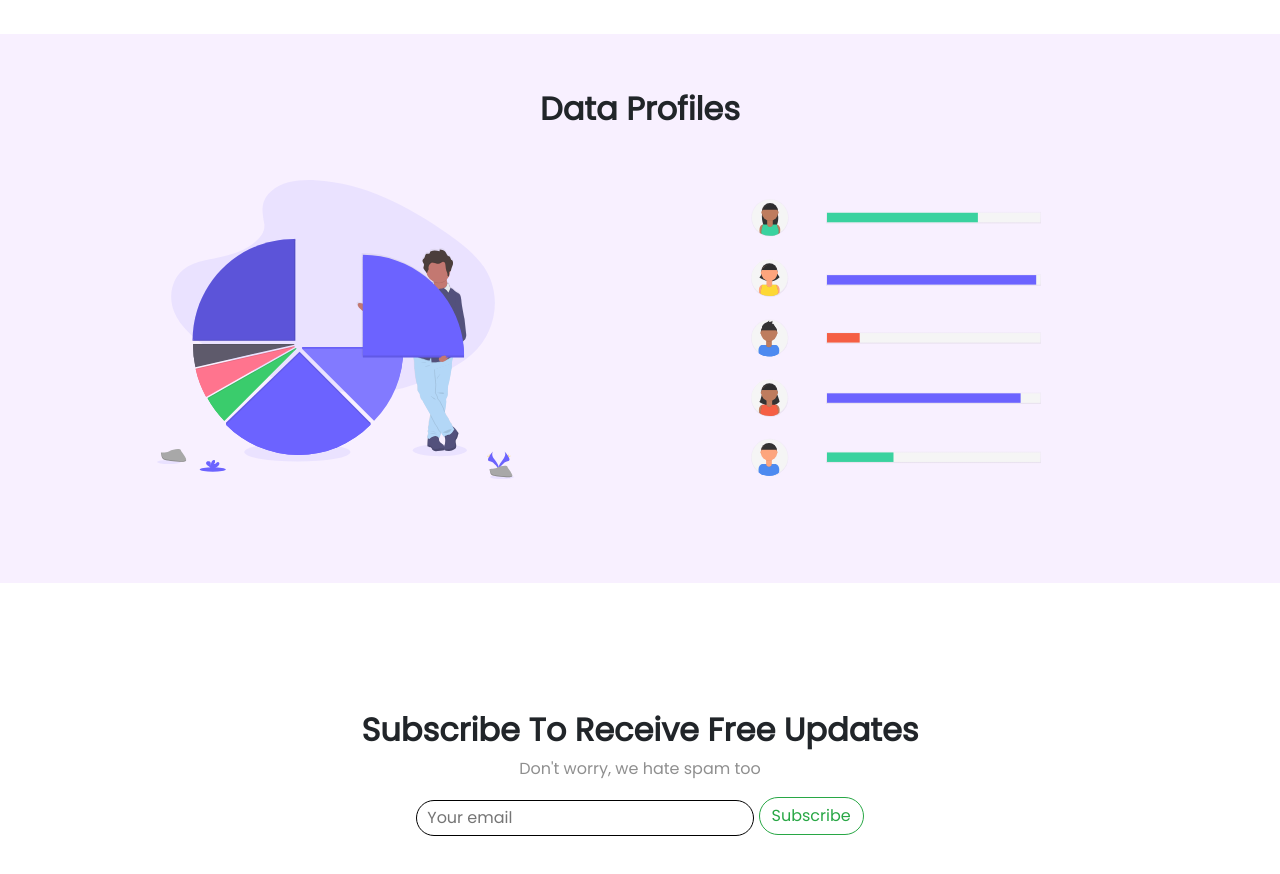
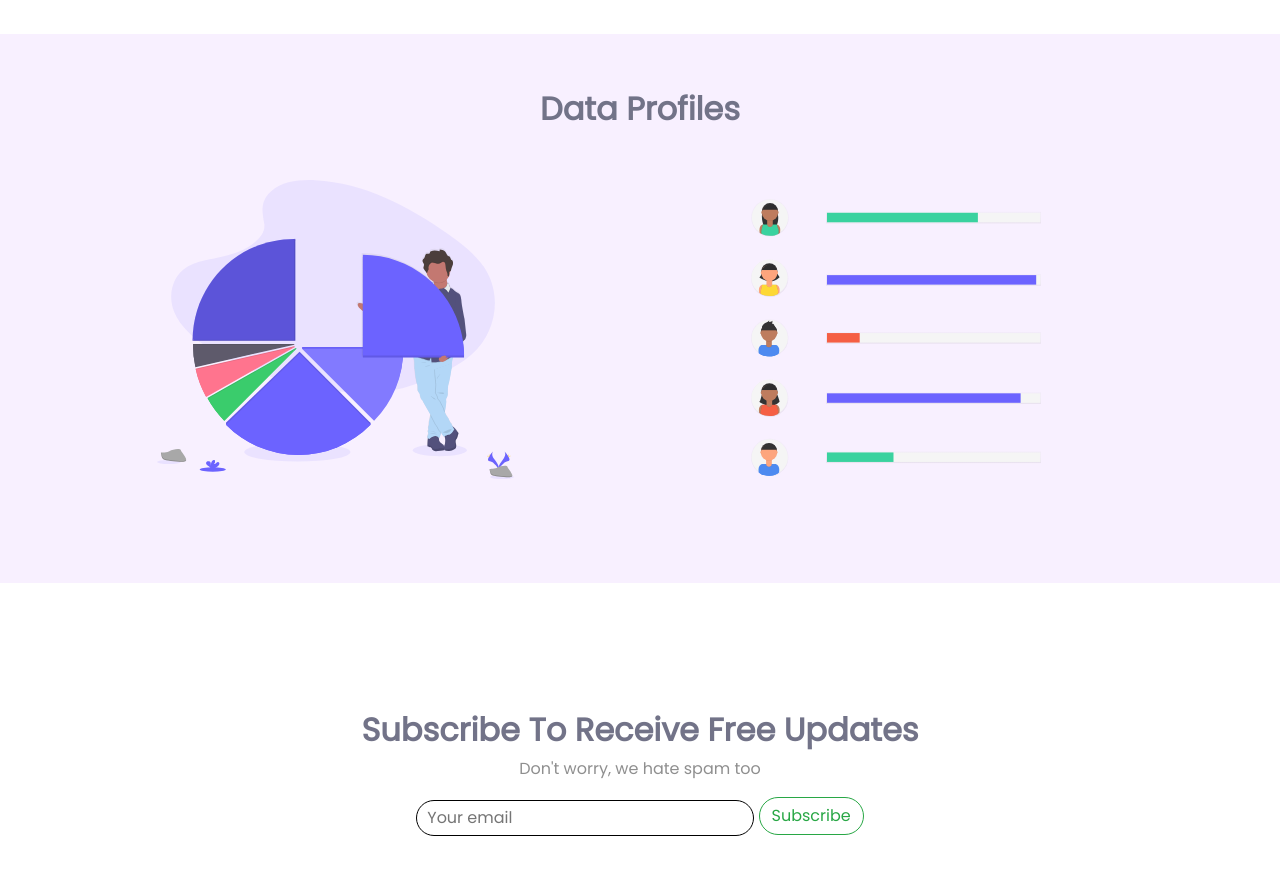
Before and after one commit to kadetXx/panflow, a plain HTML site: page index.html in a window 1280 px wide. Shown: the part 1194-2068 px from the top of the page. Drawn offline with nearby package versions, Linux system fonts and the light colour scheme.

Commit message:
Changed heading color

```diff
--- a/css/styles.css
+++ b/css/styles.css
@@ -11,6 +11,7 @@ h1 {
 }
 
 h2 {
+  color: #727388;
   font-size: 2rem;
   font-weight: bold;
 }
```
